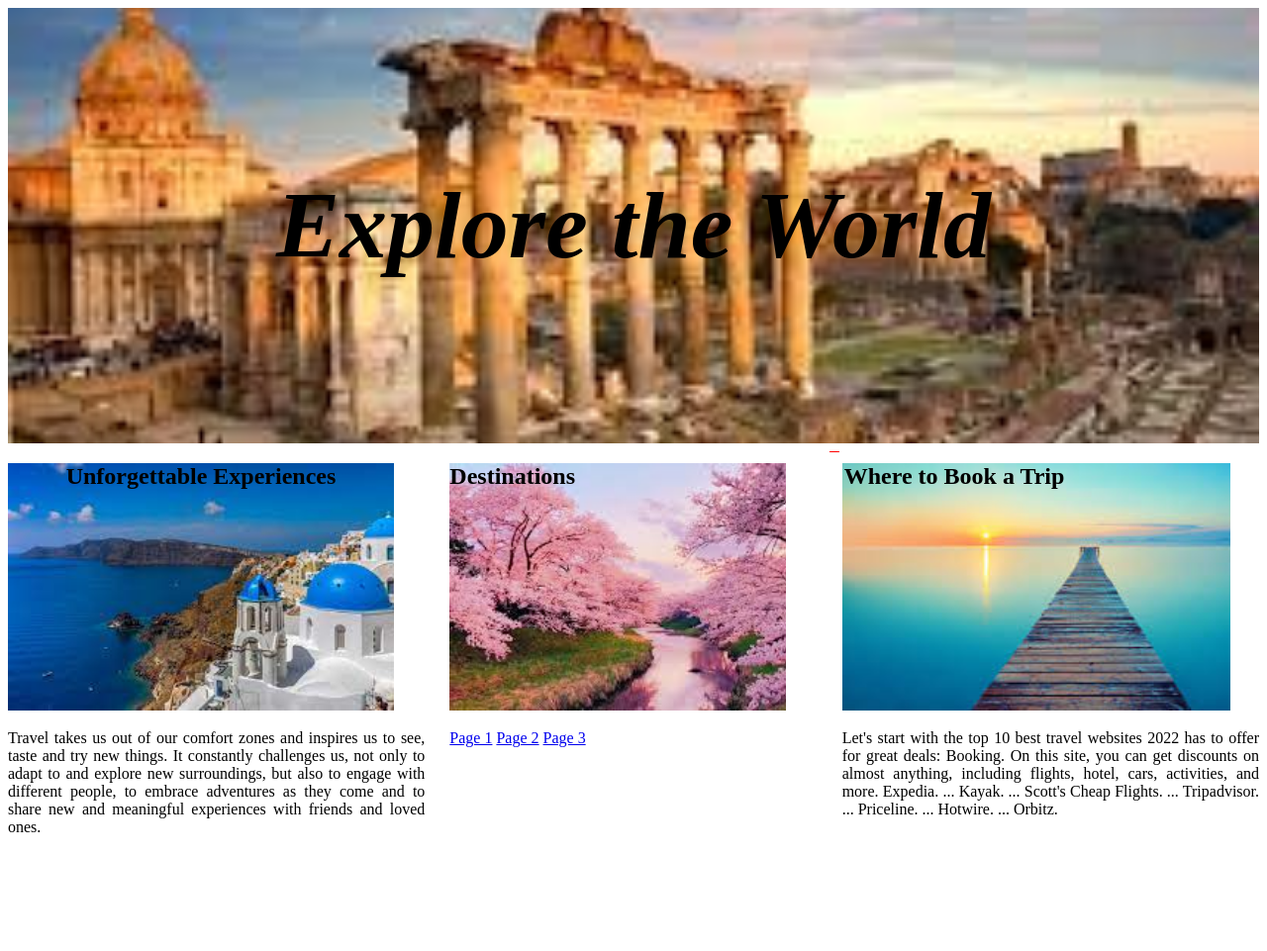
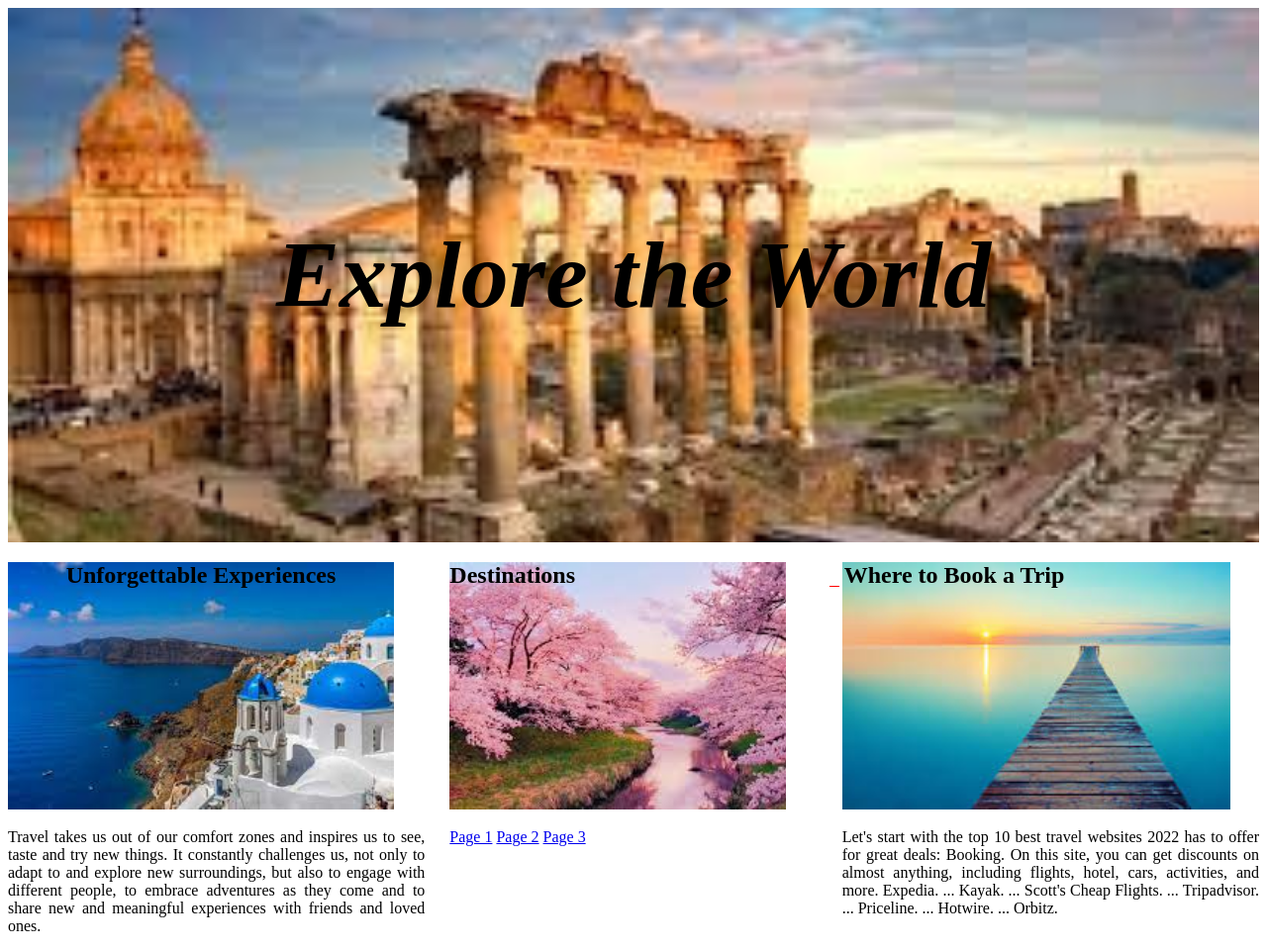
Before and after one commit to bjbuttfly/aboutme, a plain HTML site: page index.html in a window 1280 px wide. Shown: the whole page at 99% size. Before the commit the page ends 861 px from the top, so only its background shows below. Drawn offline with Linux system fonts and the light colour scheme.

Commit message:
next revision

```diff
--- a/style.css
+++ b/style.css
@@ -3,14 +3,14 @@ body{
 
 }
 .background{
-	padding: 100px;
+	padding: 150px;
 	text-align: center;
 	background-image: url("images/b.jpeg");
 
 	font-size: xxx-large;
 	font-style: italic;
 	background-size: cover;
-	height: 100%;
+	height: 70%;
 	background-repeat: no-repeat;
 	background-position: center;
 
```
Also changed, not shown: index.html (+2 -0 lines).
